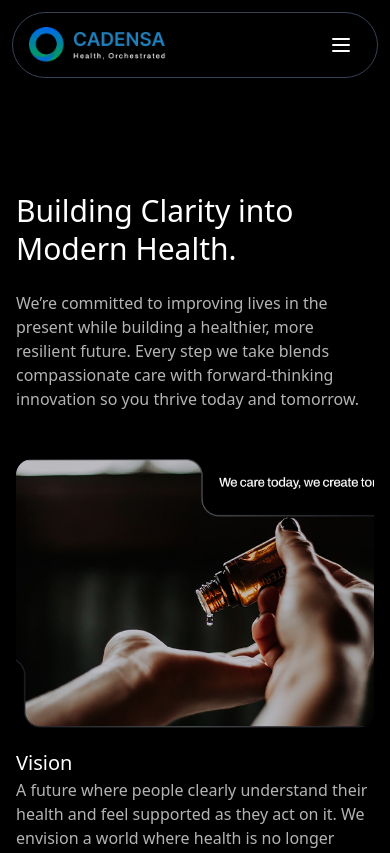
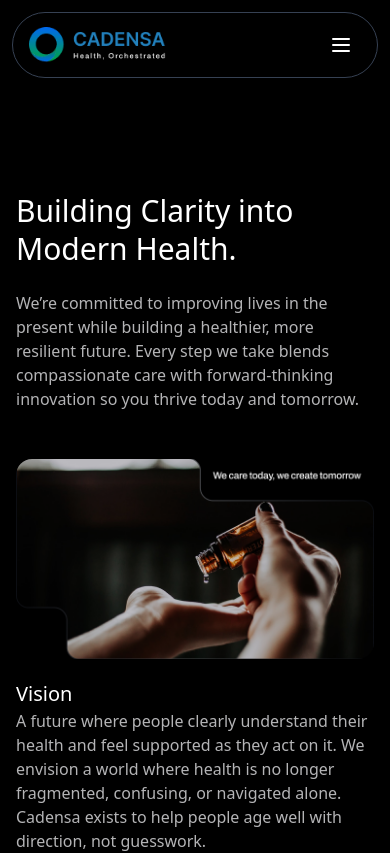
Before and after one commit to MohammedRasif/Tarakhpatel, a React (Vite) app: page /vision in a window 390 px wide. Shown: the top 853 px of the page. Built offline with nearby package versions, Linux system fonts and the light colour scheme.

Commit message:
add someitng new

```diff
--- a/src/component/Page.jsx/FounderStory.jsx
+++ b/src/component/Page.jsx/FounderStory.jsx
@@ -32,7 +32,7 @@ function FounderStory() {
       object-cover
       h-auto
       aspect-[4/3]          sm:aspect-[5/3]          lg:aspect-[16/9]
-      max-h-[380px] sm:max-h-[450px] lg:max-h-[520px]
+      max-h-[200px] sm:max-h-[400px] lg:max-h-[520px]
       mx-auto
       relative z-10
     `}
```
